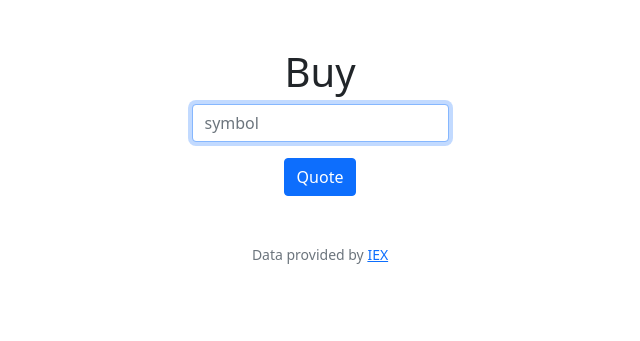
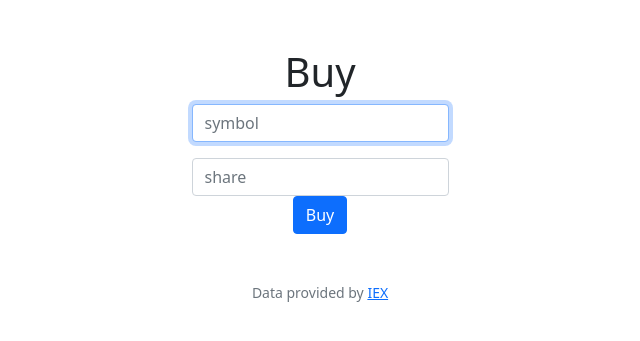
Before and after one commit to johnbull-eghianruwa/cs50x-assignments-and-finalProject, a Flask app: template finance/templates/buy.html in a window 1280 px wide. Shown: the part 76-417 px from the top of the page, without its empty margins (320-960 px from the left). Run offline with Flask 3, Linux system fonts and the light colour scheme; the template is opened without the code that fills it, so the values that code supplies are empty; some libraries are stand-ins or nearby versions.

Commit message:
Sun, Sep 24, 2023, 10:57 PM +02:00

```diff
--- a/finance/templates/buy.html
+++ b/finance/templates/buy.html
@@ -10,6 +10,8 @@
         <div class="mb-3">
             <input autocomplete="off" autofocus class="form-control mx-auto w-auto"  name="symbol" placeholder="symbol" type="text">
         </div>
-        <button class="btn btn-primary" type="submit">Quote</button>
+        <input autocomplete="off" autofocus class="form-control mx-auto w-auto"  name="shares" placeholder="share" type="number">
+    </div>
+        <button class="btn btn-primary" type="submit">Buy</button>
     </form>
 {% endblock %}
```
